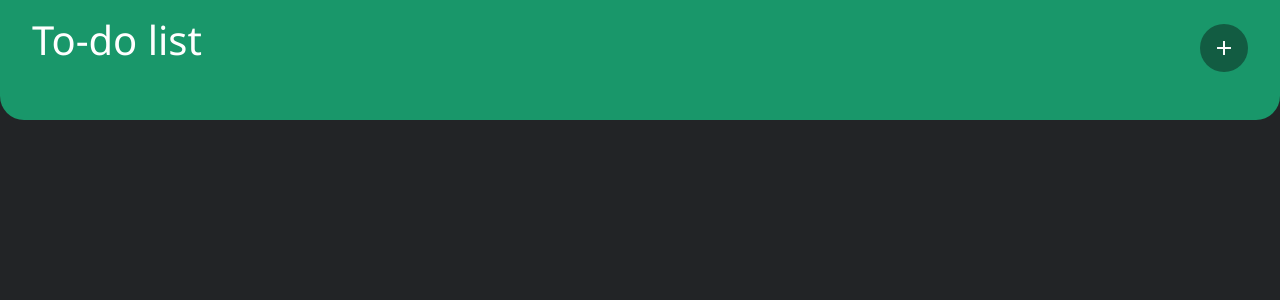
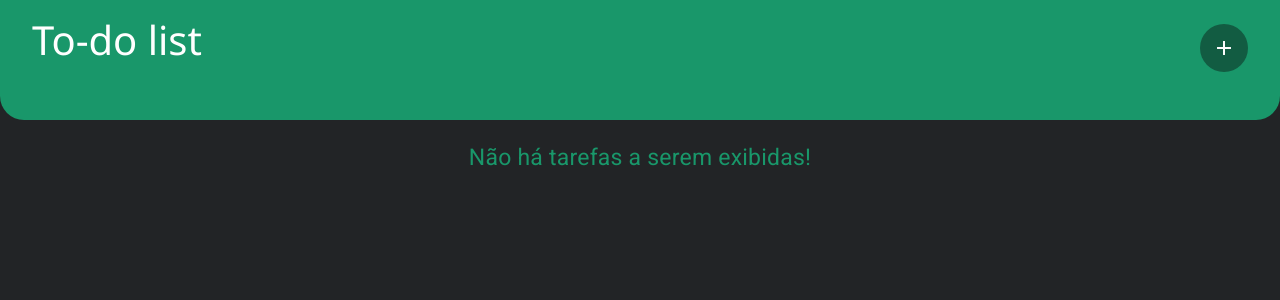
Before and after one commit to marcosJuniorPassarella/ng-todo-list, an Angular app: page / in a window 1280 px wide. Shown: the top 300 px of the page. Built offline with nearby package versions, Linux system fonts and the light colour scheme.

Commit message:
Implement updates in the app.component

```diff
--- a/src/app/app.component.html
+++ b/src/app/app.component.html
@@ -1 +1,3 @@
 <app-header> </app-header>
+
+<app-todo-card></app-todo-card>
```
